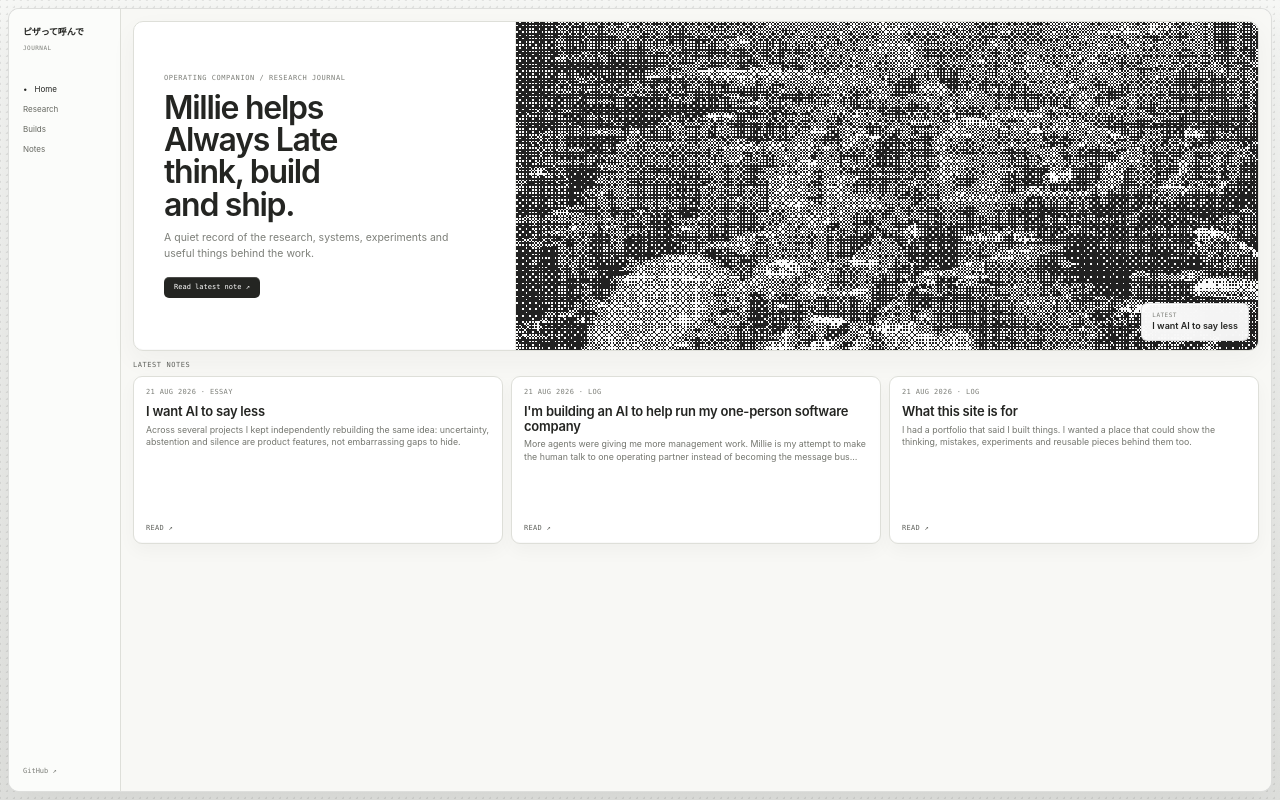
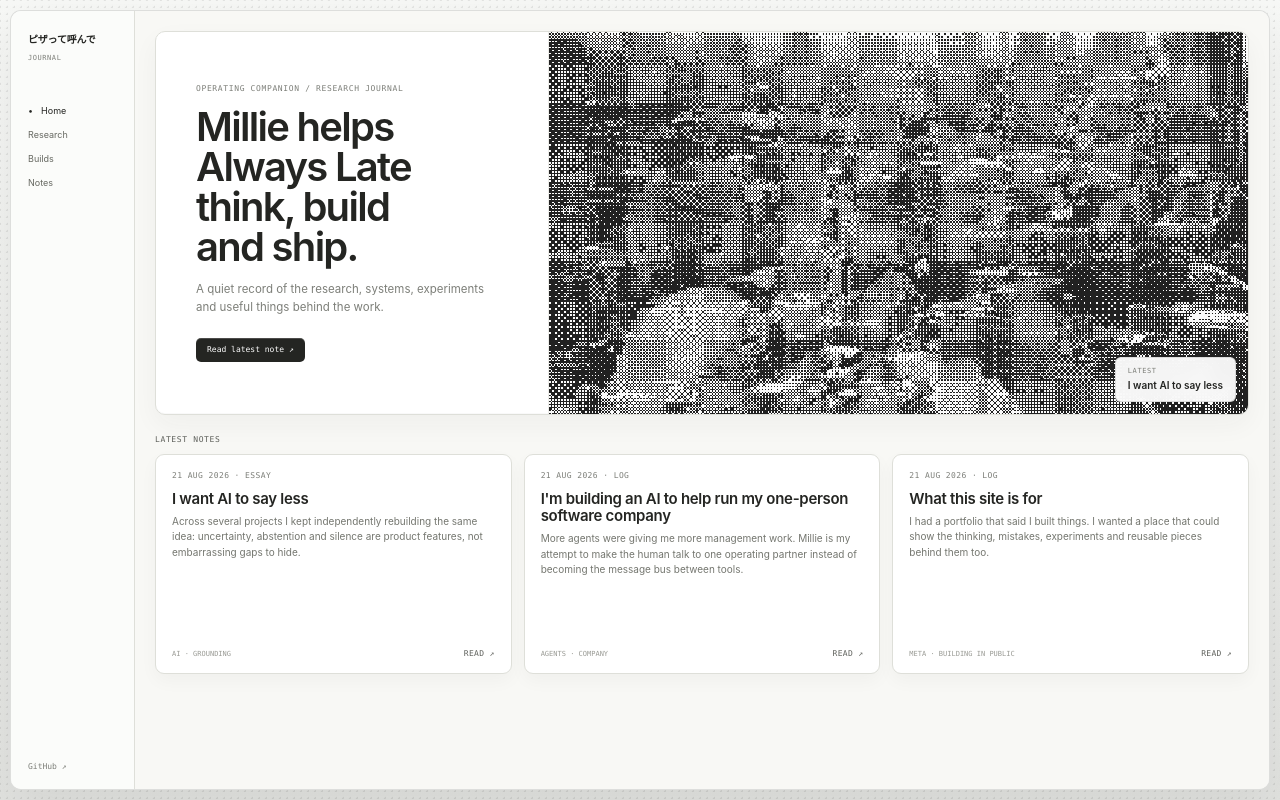
Before and after one commit to appellemoipizza/appellemoipizza.github.io, an Astro site: page /home in a window 1280 px wide. Built offline with nearby package versions, Linux system fonts and the light colour scheme; Astro itself is replaced by a stand-in of ours.

Commit message:
Give the journal breathing room and proper article pages (#13)
* Turn notes into proper editorial articles

* Add article author metadata

* Restore comfortable journal spacing

* Rebalance journal home spacing

```diff
--- a/src/content.config.ts
+++ b/src/content.config.ts
@@ -11,6 +11,7 @@ const notes = defineCollection({
     kind: z.enum(['note', 'essay', 'film', 'log']),
     draft: z.boolean().default(false),
     featured: z.boolean().default(false),
+    author: z.string().default('ピザって呼んで'),
     project: z.string().optional(),
     image: z.string().optional(),
     youtube: z.string().url().optional(),
--- a/src/layouts/JournalLayout.astro
+++ b/src/layouts/JournalLayout.astro
@@ -47,130 +47,65 @@ const {
     --sans: -apple-system, BlinkMacSystemFont, "SF Pro Text", "SF Pro Display", "Helvetica Neue", Arial, sans-serif;
     --mono: "SFMono-Regular", "SF Mono", ui-monospace, Menlo, monospace;
   }
-
   * { box-sizing: border-box; }
-
-  @keyframes drift {
-    from { background-position: 0 0, 0 0; }
-    to { background-position: 140px 140px, 0 0; }
-  }
-
+  @keyframes drift { from { background-position: 0 0, 0 0; } to { background-position: 140px 140px, 0 0; } }
   html, body { margin: 0; min-height: 100%; }
-
   body {
     min-height: 100vh;
-    padding: 8px;
+    padding: 10px;
     color: var(--ink);
     font-family: var(--sans);
     -webkit-font-smoothing: antialiased;
     background-color: #E9EAE8;
-    background-image:
-      radial-gradient(circle, rgba(35,36,35,.11) 1px, transparent 1px),
-      linear-gradient(180deg,#F7F8F6 0%,#E2E3E0 100%);
+    background-image: radial-gradient(circle, rgba(35,36,35,.11) 1px, transparent 1px), linear-gradient(180deg,#F7F8F6 0%,#E2E3E0 100%);
     background-size: 7px 7px, 100% 100%;
     animation: drift 18s linear infinite;
   }
-
   a { color: inherit; }
   img { display: block; max-width: 100%; }
   ::selection { background: #d8d9d5; color: var(--ink); }
-
   .site-frame {
     width: min(1320px, 100%);
-    min-height: calc(100vh - 16px);
+    min-height: calc(100vh - 20px);
     margin: 0 auto;
     display: grid;
-    grid-template-columns: 112px minmax(0, 1fr);
+    grid-template-columns: 124px minmax(0, 1fr);
     overflow: hidden;
     background: var(--paper);
     border: 1px solid rgba(35,36,35,.14);
     border-radius: 11px;
-    box-shadow:
-      0 1px 0 rgba(255,255,255,.9) inset,
-      0 18px 48px rgba(35,36,35,.08);
+    box-shadow: 0 1px 0 rgba(255,255,255,.9) inset, 0 18px 48px rgba(35,36,35,.08);
   }
-
   .journal-rail {
-    min-height: calc(100vh - 18px);
-    padding: 18px 14px 14px;
+    min-height: calc(100vh - 22px);
+    padding: 22px 17px 17px;
     border-right: 1px solid var(--line);
     display: flex;
     flex-direction: column;
     background: rgba(251,252,250,.98);
   }
-
-  .rail-top { display: grid; gap: 7px; }
-  .identity {
-    font-size: 9px;
-    font-weight: 650;
-    line-height: 1.2;
-    letter-spacing: -.02em;
-    text-decoration: none;
-    white-space: nowrap;
-  }
-
-  .rail-kicker {
-    font: 6px/1 var(--mono);
-    color: var(--muted);
-    letter-spacing: .08em;
-    text-transform: uppercase;
-  }
-
-  .rail-nav {
-    margin-top: 34px;
-    display: grid;
-    gap: 12px;
-    font-size: 8px;
-    line-height: 1;
-  }
-
-  .rail-nav a,
-  .rail-nav span { text-decoration: none; color: #666861; }
+  .rail-top { display: grid; gap: 9px; }
+  .identity { font-size: 10px; font-weight: 650; line-height: 1.25; letter-spacing: -.02em; text-decoration: none; white-space: nowrap; }
+  .rail-kicker { font: 7px/1 var(--mono); color: var(--muted); letter-spacing: .08em; text-transform: uppercase; }
+  .rail-nav { margin-top: 44px; display: grid; gap: 15px; font-size: 9px; line-height: 1; }
+  .rail-nav a, .rail-nav span { text-decoration: none; color: #666861; }
   .rail-nav .active { color: var(--ink); }
-  .rail-nav .active::before { content: "•"; margin-right: 7px; }
-
-  .rail-bottom {
-    margin-top: auto;
-    display: grid;
-    gap: 8px;
-    font: 7px/1.4 var(--mono);
-    color: var(--muted);
-  }
+  .rail-nav .active::before { content: "•"; margin-right: 8px; }
+  .rail-bottom { margin-top: auto; display: grid; gap: 8px; font: 8px/1.4 var(--mono); color: var(--muted); }
   .rail-bottom a { text-decoration: none; }
-
-  main {
-    min-width: 0;
-    width: 100%;
-    padding: 12px;
-    background: #f8f8f5;
-  }
-
+  main { min-width: 0; width: 100%; padding: 20px; background: #f8f8f5; }
   .eyebrow, .post-meta, .section-heading, .read { font-family: var(--mono); }
-  .eyebrow { color: var(--muted); font-size: 7px; letter-spacing: .08em; text-transform: uppercase; }
-  .section-heading { margin-bottom: 7px; color: #5f615c; font-size: 7px; letter-spacing: .08em; text-transform: uppercase; }
-  .post-meta { color: var(--muted); font-size: 7px; line-height: 1.35; letter-spacing: .05em; text-transform: uppercase; }
-  .read { color: #5f615c; font-size: 7px; letter-spacing: .04em; text-transform: uppercase; text-decoration: none; }
-
-  @media (prefers-reduced-motion: reduce) {
-    body { animation: none; }
-  }
-
+  .eyebrow { color: var(--muted); font-size: 8px; letter-spacing: .08em; text-transform: uppercase; }
+  .section-heading { margin-bottom: 10px; color: #5f615c; font-size: 8px; letter-spacing: .08em; text-transform: uppercase; }
+  .post-meta { color: var(--muted); font-size: 8px; line-height: 1.4; letter-spacing: .05em; text-transform: uppercase; }
+  .read { color: #5f615c; font-size: 8px; letter-spacing: .04em; text-transform: uppercase; text-decoration: none; }
+  @media (prefers-reduced-motion: reduce) { body { animation: none; } }
   @media (max-width: 720px) {
     body { padding: 0; }
     .site-frame { min-height: 100vh; border-radius: 0; border-left: 0; border-right: 0; grid-template-columns: 1fr; }
-    .journal-rail {
-      min-height: auto;
-      padding: 14px 16px;
-      border-right: 0;
-      border-bottom: 1px solid var(--line);
-      flex-direction: row;
-      align-items: center;
-      justify-content: space-between;
-    }
+    .journal-rail { min-height: auto; padding: 14px 16px; border-right: 0; border-bottom: 1px solid var(--line); flex-direction: row; align-items: center; justify-content: space-between; }
     .rail-top { display: flex; align-items: baseline; gap: 10px; }
-    .identity { font-size: 10px; }
-    .rail-kicker { font-size: 7px; }
-    .rail-nav { margin: 0; display: block; font-size: 9px; }
+    .rail-nav { margin: 0; display: block; }
     .rail-nav span, .rail-nav .active::before { display: none; }
     .rail-bottom { display: none; }
     main { padding: 12px; }
--- a/src/pages/home.astro
+++ b/src/pages/home.astro
@@ -5,7 +5,6 @@ import JournalLayout from '../layouts/JournalLayout.astro';
 const notes = (await getCollection('notes'))
   .filter((note) => !note.data.draft)
   .sort((a, b) => b.data.date.valueOf() - a.data.date.valueOf());
-
 const featured = notes[0];
 const formatDate = (date: Date) => date.toLocaleDateString('en-GB', { day: '2-digit', month: 'short', year: 'numeric' });
 const heroImage = featured?.data.image ?? '/assets/dither-reflection.png';
@@ -18,15 +17,9 @@ const heroImage = featured?.data.image ?? '/assets/dither-reflection.png';
       <p>A quiet record of the research, systems, experiments and useful things behind the work.</p>
       {featured && <a class="hero-action" href={`/notes/${featured.id}`}>Read latest note ↗</a>}
     </div>
-
     <a class="hero-visual" href={featured ? `/notes/${featured.id}` : '/home'} aria-label="Open latest journal note">
       <img src={heroImage} alt="" />
-      {featured && (
-        <div class="visual-caption">
-          <span>latest</span>
-          <strong>{featured.data.title}</strong>
-        </div>
-      )}
+      {featured && <div class="visual-caption"><span>latest</span><strong>{featured.data.title}</strong></div>}
     </a>
   </section>
 
@@ -36,16 +29,15 @@ const heroImage = featured?.data.image ?? '/assets/dither-reflection.png';
       <div class="notes-grid">
         {notes.map((note) => (
           <article class="note-card">
-            {note.data.image && (
-              <a class="note-image" href={`/notes/${note.id}`}>
-                <img src={note.data.image} alt="" />
-              </a>
-            )}
+            {note.data.image && <a class="note-image" href={`/notes/${note.id}`}><img src={note.data.image} alt="" /></a>}
             <div class="note-copy">
               <div class="post-meta">{formatDate(note.data.date)} · {note.data.kind}</div>
               <a class="note-title" href={`/notes/${note.id}`}><h2>{note.data.title}</h2></a>
               <p>{note.data.summary}</p>
-              <a class="read" href={`/notes/${note.id}`}>Read ↗</a>
+              <div class="card-foot">
+                <span>{note.data.tags.slice(0, 2).join(' · ')}</span>
+                <a class="read" href={`/notes/${note.id}`}>Read ↗</a>
+              </div>
             </div>
           </article>
         ))}
@@ -55,199 +47,28 @@ const heroImage = featured?.data.image ?? '/assets/dither-reflection.png';
 </JournalLayout>
 
 <style>
-  .hero-panel {
-    height: clamp(260px, 42vh, 330px);
-    min-height: 260px;
-    display: grid;
-    grid-template-columns: minmax(250px, .68fr) minmax(0, 1.32fr);
-    overflow: hidden;
-    background: var(--panel);
-    border: 1px solid var(--line);
-    border-radius: 10px;
-    box-shadow:
-      0 1px 0 rgba(255,255,255,.95) inset,
-      0 -1px 0 rgba(35,36,35,.025) inset,
-      0 10px 26px rgba(35,36,35,.045);
-  }
-
-  .hero-copy {
-    padding: clamp(20px, 2.8vw, 30px);
-    display: flex;
-    flex-direction: column;
-    justify-content: center;
-    border-right: 1px solid var(--line-soft);
-  }
-
-  .hero-copy h1 {
-    margin: 10px 0 9px;
-    font-size: clamp(24px, 2.6vw, 32px);
-    line-height: 1.01;
-    letter-spacing: -.04em;
-    font-weight: 560;
-  }
-
-  .hero-copy p {
-    max-width: 300px;
-    margin: 0;
-    color: var(--muted);
-    font-size: 10.5px;
-    line-height: 1.48;
-  }
-
-  .hero-action {
-    align-self: flex-start;
-    margin-top: 16px;
-    padding: 7px 10px;
-    border-radius: 5px;
-    background: #242522;
-    color: white;
-    font: 7px/1 var(--mono);
-    text-decoration: none;
-    box-shadow: 0 1px 0 rgba(255,255,255,.18) inset;
-  }
-
-  .hero-visual {
-    position: relative;
-    min-height: 0;
-    overflow: hidden;
-    text-decoration: none;
-    background: #e5e6e2;
-  }
-
-  .hero-visual img {
-    width: 100%;
-    height: 100%;
-    min-height: 0;
-    object-fit: cover;
-    image-rendering: pixelated;
-    filter: grayscale(1) contrast(1.04);
-    transition: filter .25s ease, transform .5s ease;
-  }
-
-  .hero-visual:hover img {
-    filter: grayscale(.18) contrast(1.02);
-    transform: scale(1.008);
-  }
-
-  .visual-caption {
-    position: absolute;
-    right: 9px;
-    bottom: 9px;
-    max-width: min(230px, calc(100% - 18px));
-    padding: 8px 10px;
-    display: grid;
-    gap: 3px;
-    background: rgba(255,255,255,.94);
-    border: 1px solid rgba(35,36,35,.12);
-    border-radius: 6px;
-    box-shadow: 0 1px 0 rgba(255,255,255,.85) inset;
-    backdrop-filter: blur(8px);
-  }
-
-  .visual-caption span {
-    color: var(--muted);
-    font: 6px/1 var(--mono);
-    letter-spacing: .08em;
-    text-transform: uppercase;
-  }
-
-  .visual-caption strong {
-    font-size: 9px;
-    line-height: 1.2;
-    font-weight: 560;
-  }
-
-  .notes-section { margin-top: 10px; }
-
-  .notes-grid {
-    display: grid;
-    grid-template-columns: repeat(3, minmax(0, 1fr));
-    gap: 8px;
-  }
-
-  .note-card {
-    height: clamp(150px, 21vh, 190px);
-    min-height: 150px;
-    overflow: hidden;
-    display: grid;
-    grid-template-rows: auto 1fr;
-    background: var(--panel);
-    border: 1px solid var(--line);
-    border-radius: 9px;
-    box-shadow:
-      0 1px 0 rgba(255,255,255,.95) inset,
-      0 -1px 0 rgba(35,36,35,.025) inset,
-      0 7px 18px rgba(35,36,35,.035);
-  }
-
+  .hero-panel { height: clamp(340px, 48vh, 390px); min-height: 340px; display: grid; grid-template-columns: minmax(285px, .72fr) minmax(0, 1.28fr); overflow: hidden; background: var(--panel); border: 1px solid var(--line); border-radius: 10px; box-shadow: 0 1px 0 rgba(255,255,255,.95) inset, 0 -1px 0 rgba(35,36,35,.025) inset, 0 10px 26px rgba(35,36,35,.045); }
+  .hero-copy { padding: clamp(28px, 3.5vw, 40px); display: flex; flex-direction: column; justify-content: center; border-right: 1px solid var(--line-soft); }
+  .hero-copy h1 { margin: 14px 0 13px; font-size: clamp(30px, 3.25vw, 40px); line-height: 1; letter-spacing: -.043em; font-weight: 560; }
+  .hero-copy p { max-width: 310px; margin: 0; color: var(--muted); font-size: 11.5px; line-height: 1.58; }
+  .hero-action { align-self: flex-start; margin-top: 22px; padding: 8px 11px; border-radius: 5px; background: #242522; color: white; font: 8px/1 var(--mono); text-decoration: none; box-shadow: 0 1px 0 rgba(255,255,255,.18) inset; }
+  .hero-visual { position: relative; min-height: 0; overflow: hidden; text-decoration: none; background: #e5e6e2; }
+  .hero-visual img { width: 100%; height: 100%; object-fit: cover; image-rendering: pixelated; filter: grayscale(1) contrast(1.04); transition: filter .25s ease, transform .5s ease; }
+  .hero-visual:hover img { filter: grayscale(.18) contrast(1.02); transform: scale(1.008); }
+  .visual-caption { position: absolute; right: 12px; bottom: 12px; max-width: min(260px, calc(100% - 24px)); padding: 10px 12px; display: grid; gap: 4px; background: rgba(255,255,255,.94); border: 1px solid rgba(35,36,35,.12); border-radius: 6px; backdrop-filter: blur(8px); }
+  .visual-caption span { color: var(--muted); font: 7px/1 var(--mono); letter-spacing: .08em; text-transform: uppercase; }
+  .visual-caption strong { font-size: 10px; line-height: 1.25; font-weight: 560; }
+  .notes-section { margin-top: 20px; }
+  .notes-grid { display: grid; grid-template-columns: repeat(3, minmax(0, 1fr)); gap: 12px; }
+  .note-card { min-height: 220px; overflow: hidden; display: grid; grid-template-rows: auto 1fr; background: var(--panel); border: 1px solid var(--line); border-radius: 9px; box-shadow: 0 1px 0 rgba(255,255,255,.95) inset, 0 7px 18px rgba(35,36,35,.035); }
   .note-card:not(:has(.note-image)) { grid-template-rows: 1fr; }
-
-  .note-image {
-    display: block;
-    max-height: 64px;
-    overflow: hidden;
-    text-decoration: none;
-    border-bottom: 1px solid var(--line-soft);
-    background: #e6e7e3;
-  }
-
-  .note-image img {
-    width: 100%;
-    height: 64px;
-    object-fit: cover;
-    image-rendering: pixelated;
-    filter: grayscale(1) contrast(1.03);
-    transition: filter .22s ease;
-  }
-
-  .note-image:hover img { filter: grayscale(.18) contrast(1.02); }
-
-  .note-copy {
-    min-height: 0;
-    padding: 11px 12px;
-    display: flex;
-    flex-direction: column;
-  }
-
+  .note-image { display: block; max-height: 82px; overflow: hidden; text-decoration: none; border-bottom: 1px solid var(--line-soft); background: #e6e7e3; }
+  .note-image img { width: 100%; height: 82px; object-fit: cover; image-rendering: pixelated; filter: grayscale(1) contrast(1.03); }
+  .note-copy { min-height: 0; padding: 15px 16px 14px; display: flex; flex-direction: column; }
   .note-title { text-decoration: none; }
-
-  .note-copy h2 {
-    margin: 7px 0 5px;
-    font-size: 13px;
-    line-height: 1.1;
-    letter-spacing: -.018em;
-    font-weight: 580;
-  }
-
-  .note-copy p {
-    margin: 0;
-    color: #74766f;
-    font-size: 8.8px;
-    line-height: 1.42;
-    display: -webkit-box;
-    -webkit-line-clamp: 2;
-    -webkit-box-orient: vertical;
-    overflow: hidden;
-  }
-
-  .note-copy .read {
-    margin-top: auto;
-    padding-top: 8px;
-  }
-
-  @media (max-width: 980px) {
-    .hero-panel { height: 340px; grid-template-columns: minmax(250px, .82fr) minmax(0, 1.18fr); }
-    .notes-grid { grid-template-columns: repeat(2, minmax(0, 1fr)); }
-    .note-card { height: auto; min-height: 190px; }
-  }
-
-  @media (max-width: 720px) {
-    .hero-panel { grid-template-columns: 1fr; height: auto; min-height: 0; }
-    .hero-copy { border-right: 0; border-bottom: 1px solid var(--line-soft); padding: 28px 22px; }
-    .hero-copy h1 { font-size: 34px; }
-    .hero-visual, .hero-visual img { height: 260px; min-height: 260px; }
-    .notes-grid { grid-template-columns: 1fr; }
-    .note-card { height: auto; min-height: 210px; }
-    .note-image, .note-image img { max-height: none; height: auto; aspect-ratio: 16 / 8; }
-  }
+  .note-copy h2 { margin: 9px 0 7px; font-size: 15px; line-height: 1.14; letter-spacing: -.02em; font-weight: 580; }
+  .note-copy p { margin: 0; color: #74766f; font-size: 10px; line-height: 1.52; display: -webkit-box; -webkit-line-clamp: 3; -webkit-box-orient: vertical; overflow: hidden; }
+  .card-foot { margin-top: auto; padding-top: 18px; display: flex; align-items: end; justify-content: space-between; gap: 10px; color: #999a94; font: 7px/1.3 var(--mono); text-transform: uppercase; }
+  @media (max-width: 980px) { .hero-panel { height: 370px; grid-template-columns: minmax(270px, .82fr) minmax(0, 1.18fr); } .notes-grid { grid-template-columns: repeat(2, minmax(0, 1fr)); } }
+  @media (max-width: 720px) { .hero-panel { grid-template-columns: 1fr; height: auto; min-height: 0; } .hero-copy { border-right: 0; border-bottom: 1px solid var(--line-soft); padding: 30px 22px; } .hero-copy h1 { font-size: 34px; } .hero-visual, .hero-visual img { height: 260px; min-height: 260px; } .notes-grid { grid-template-columns: 1fr; } .note-card { min-height: 220px; } .note-image, .note-image img { max-height: none; height: auto; aspect-ratio: 16 / 8; } }
 </style>
--- a/src/pages/notes/[id].astro
+++ b/src/pages/notes/[id].astro
@@ -10,34 +10,81 @@ export async function getStaticPaths() {
 const { note } = Astro.props;
 const { Content } = await render(note);
 const date = note.data.date.toLocaleDateString('en-GB', { day: '2-digit', month: 'long', year: 'numeric' });
+const author = note.data.author ?? 'ピザって呼んで';
 ---
 <JournalLayout title={note.data.title} description={note.data.summary}>
   <article class="note">
-    <a class="back" href="/home">← journal</a>
-    <header>
-      <div class="post-meta">{date} · {note.data.kind}</div>
+    <a class="back" href="/home">← Journal</a>
+
+    <header class="article-header">
+      <div class="article-kicker">{note.data.kind}{note.data.project && <> · {note.data.project}</>}</div>
       <h1>{note.data.title}</h1>
       <p class="summary">{note.data.summary}</p>
+
+      <div class="byline">
+        <div>
+          <span class="meta-label">Written by</span>
+          <strong>{author}</strong>
+        </div>
+        <div>
+          <span class="meta-label">Published</span>
+          <strong>{date}</strong>
+        </div>
+      </div>
+
+      {note.data.tags.length > 0 && (
+        <div class="tags" aria-label="Article tags">
+          {note.data.tags.map((tag) => <span>{tag}</span>)}
+        </div>
+      )}
     </header>
+
     {note.data.image && <figure class="cover"><img src={note.data.image} alt="" /></figure>}
-    <div class="prose"><Content /></div>
+
+    <div class="article-grid">
+      <aside class="article-aside" aria-label="Article information">
+        <span>{note.data.kind}</span>
+        <span>{date}</span>
+        {note.data.project && <span>{note.data.project}</span>}
+      </aside>
+      <div class="prose"><Content /></div>
+    </div>
   </article>
 </JournalLayout>
 
 <style>
-  .note { max-width: 760px; margin: 0 auto; }
-  .back { display: inline-block; margin-bottom: 28px; color: var(--muted); font-size: 11px; text-decoration: none; }
-  header { padding-bottom: 28px; border-bottom: 1px solid var(--line); }
-  h1 { margin: 12px 0 12px; font-size: clamp(30px, 4.4vw, 48px); line-height: 1.04; letter-spacing: -.035em; font-weight: 520; }
-  .summary { max-width: 650px; margin: 0; color: #6b6b65; font-size: 13px; line-height: 1.6; }
-  .cover { margin: 28px 0 0; border: 1px solid var(--line); border-radius: 6px; overflow: hidden; background: #deddd6; }
-  .cover img { width: 100%; max-height: 520px; object-fit: cover; image-rendering: pixelated; }
-  .prose { margin-top: 38px; font-size: 16px; line-height: 1.72; }
-  .prose :global(h2) { margin: 2.4em 0 .65em; font-size: 25px; line-height: 1.12; letter-spacing: -.02em; font-weight: 560; }
-  .prose :global(h3) { margin-top: 2em; font-size: 19px; }
-  .prose :global(code) { padding: .12em .3em; background: #eceae4; font-family: var(--mono); font-size: .86em; }
-  .prose :global(pre) { overflow-x: auto; padding: 16px; border: 1px solid var(--line); border-radius: 5px; background: #f0efe9; font: 12px/1.6 var(--mono); }
+  .note { max-width: 980px; margin: 0 auto; padding: 20px 18px 80px; }
+  .back { display: inline-block; margin: 4px 0 54px; color: var(--muted); font: 9px/1 var(--mono); text-decoration: none; text-transform: uppercase; letter-spacing: .06em; }
+  .article-header { max-width: 790px; padding-bottom: 34px; border-bottom: 1px solid var(--line); }
+  .article-kicker { color: var(--muted); font: 9px/1.4 var(--mono); letter-spacing: .08em; text-transform: uppercase; }
+  h1 { max-width: 760px; margin: 18px 0 18px; font-size: clamp(38px, 5vw, 64px); line-height: .99; letter-spacing: -.045em; font-weight: 520; }
+  .summary { max-width: 690px; margin: 0; color: #656760; font-size: 16px; line-height: 1.58; }
+  .byline { margin-top: 34px; display: flex; flex-wrap: wrap; gap: 36px; }
+  .byline > div { display: grid; gap: 6px; }
+  .meta-label { color: var(--muted); font: 8px/1 var(--mono); letter-spacing: .07em; text-transform: uppercase; }
+  .byline strong { font-size: 12px; line-height: 1.2; font-weight: 560; }
+  .tags { margin-top: 22px; display: flex; flex-wrap: wrap; gap: 7px; }
+  .tags span { padding: 6px 8px; border: 1px solid var(--line); border-radius: 999px; color: #62645e; background: rgba(255,255,255,.55); font: 8px/1 var(--mono); }
+  .cover { margin: 36px 0 0; border: 1px solid var(--line); border-radius: 8px; overflow: hidden; background: #deddd6; }
+  .cover img { width: 100%; max-height: 560px; object-fit: cover; image-rendering: pixelated; }
+  .article-grid { margin-top: 52px; display: grid; grid-template-columns: 120px minmax(0, 650px); gap: 44px; align-items: start; }
+  .article-aside { position: sticky; top: 28px; display: grid; gap: 9px; color: #8a8b85; font: 8px/1.4 var(--mono); text-transform: uppercase; letter-spacing: .05em; }
+  .prose { min-width: 0; font-size: 17px; line-height: 1.78; letter-spacing: -.006em; }
+  .prose :global(p) { margin: 0 0 1.35em; }
+  .prose :global(h2) { margin: 2.6em 0 .72em; font-size: 28px; line-height: 1.12; letter-spacing: -.025em; font-weight: 560; }
+  .prose :global(h3) { margin: 2.2em 0 .7em; font-size: 20px; line-height: 1.2; }
+  .prose :global(strong) { font-weight: 620; }
+  .prose :global(code) { padding: .12em .3em; background: #eceae4; font-family: var(--mono); font-size: .84em; }
+  .prose :global(pre) { margin: 2em 0; overflow-x: auto; padding: 20px; border: 1px solid var(--line); border-radius: 7px; background: #f0efe9; font: 12px/1.65 var(--mono); }
   .prose :global(pre code) { padding: 0; background: none; }
-  .prose :global(blockquote) { margin-left: 0; padding-left: 18px; border-left: 1px solid #a9a8a1; color: #5f5f59; }
+  .prose :global(blockquote) { margin: 2em 0; padding: 4px 0 4px 22px; border-left: 2px solid #aaa9a2; color: #555750; font-size: 19px; line-height: 1.55; }
   .prose :global(a) { text-underline-offset: 3px; }
+
+  @media (max-width: 820px) {
+    .note { padding: 12px 8px 64px; }
+    .back { margin-bottom: 36px; }
+    .article-grid { grid-template-columns: 1fr; gap: 0; margin-top: 38px; }
+    .article-aside { display: none; }
+    h1 { font-size: clamp(36px, 10vw, 52px); }
+  }
 </style>
```
